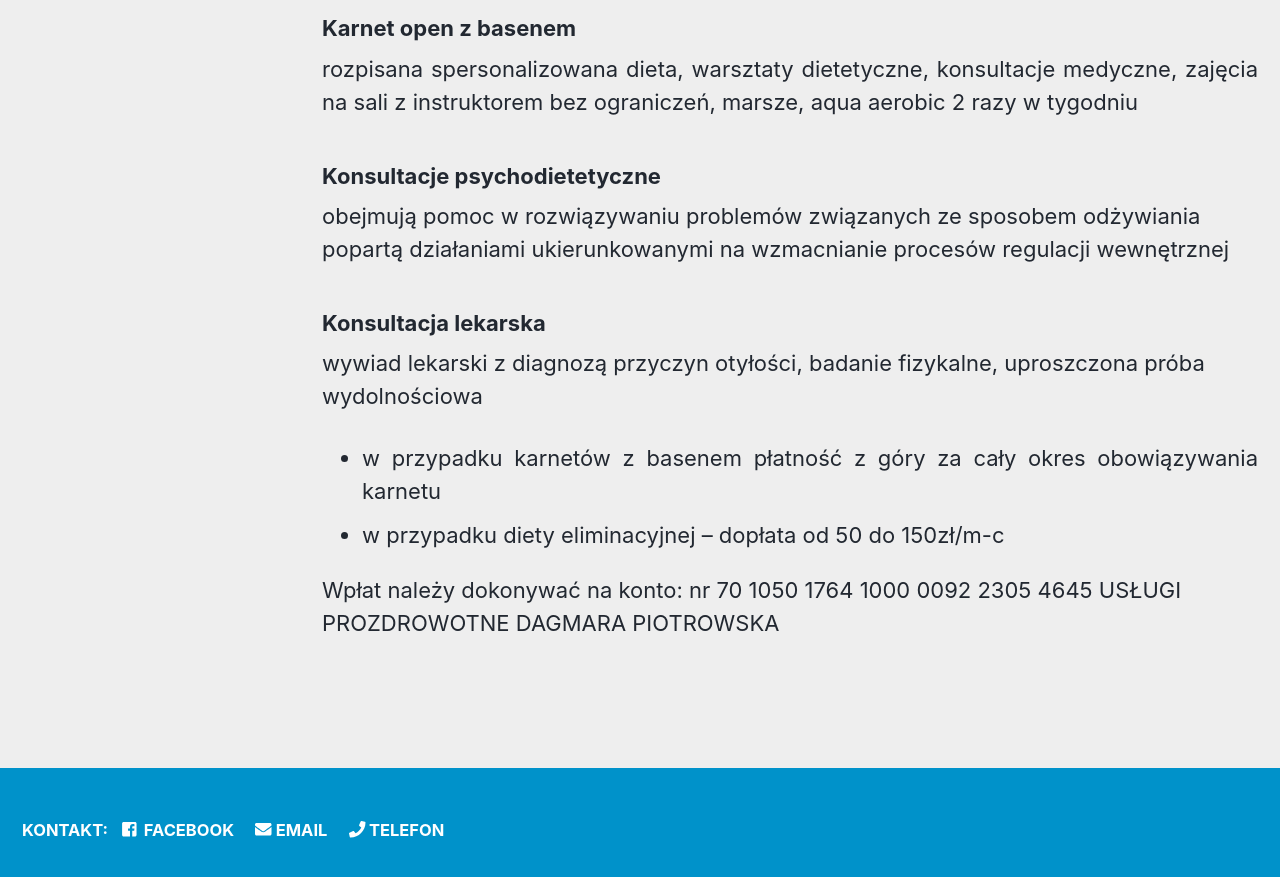
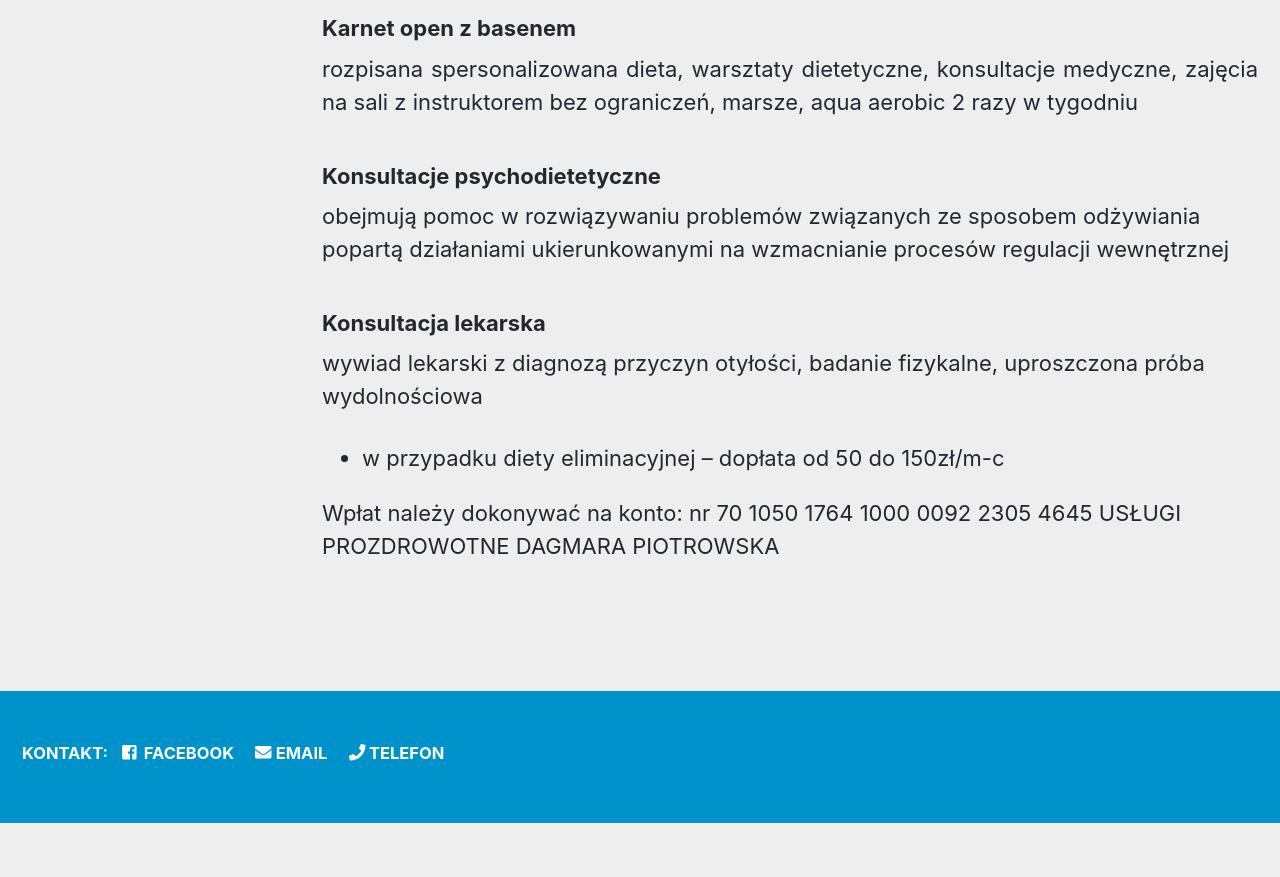
Before and after one commit to PiotrowskiD/PiotrowskiD.github.io, a Jekyll site: the page built from _pages/oferta.md, in a window 1280 px wide and 900 px high, scrolled down 1308 px. Shown: the top 877 px of the window. Built offline with Jekyll 4.4.1, drawn with Linux system fonts in a browser that asks for light colours; cached includes are drawn as plain includes; nearby versions of some CDN libraries; after the commit the page ends 2131 px from its top, so only the background shows below that.

Commit message:
remove *

```diff
--- a/_pages/oferta.md
+++ b/_pages/oferta.md
@@ -31,7 +31,7 @@ rozpisana spersonalizowana dieta, warsztaty dietetyczne, konsultacje medyczne, z
 obejmują pomoc w rozwiązywaniu problemów związanych ze sposobem odżywiania popartą działaniami ukierunkowanymi na wzmacnianie procesów regulacji wewnętrznej
 ### Konsultacja lekarska
 wywiad lekarski z diagnozą przyczyn otyłości, badanie fizykalne, uproszczona próba wydolnościowa
-* w przypadku karnetów z basenem płatność z góry za cały okres obowiązywania karnetu
+
 * w przypadku diety eliminacyjnej – dopłata od 50 do 150zł/m-c
 {: .text-justify}
 
```
